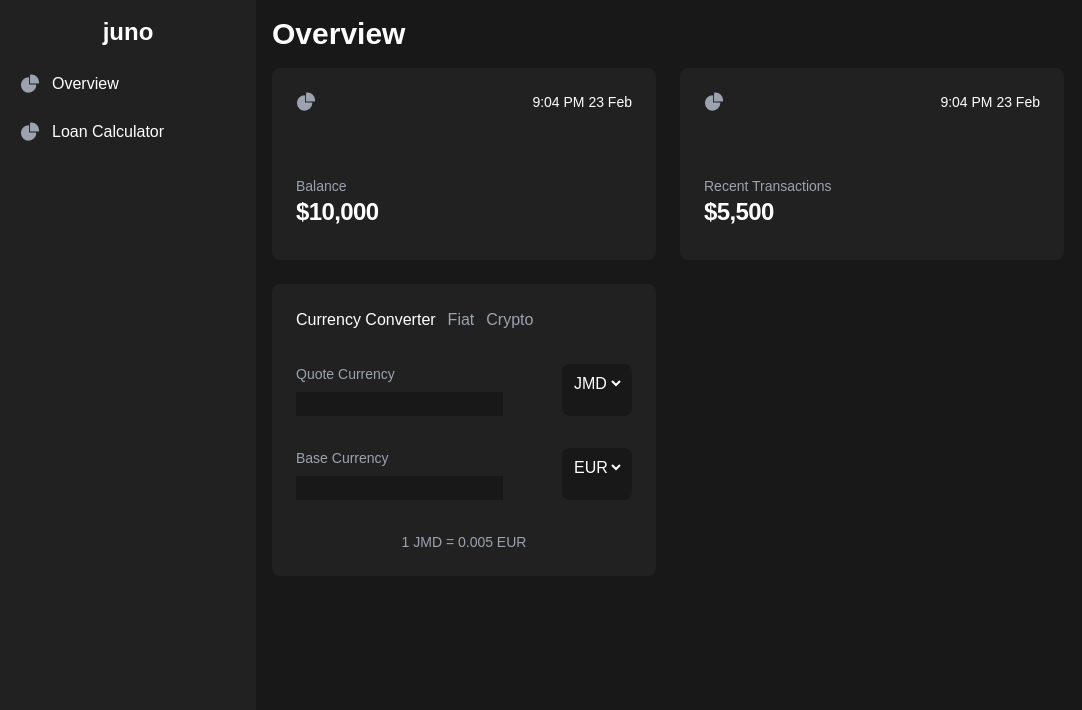
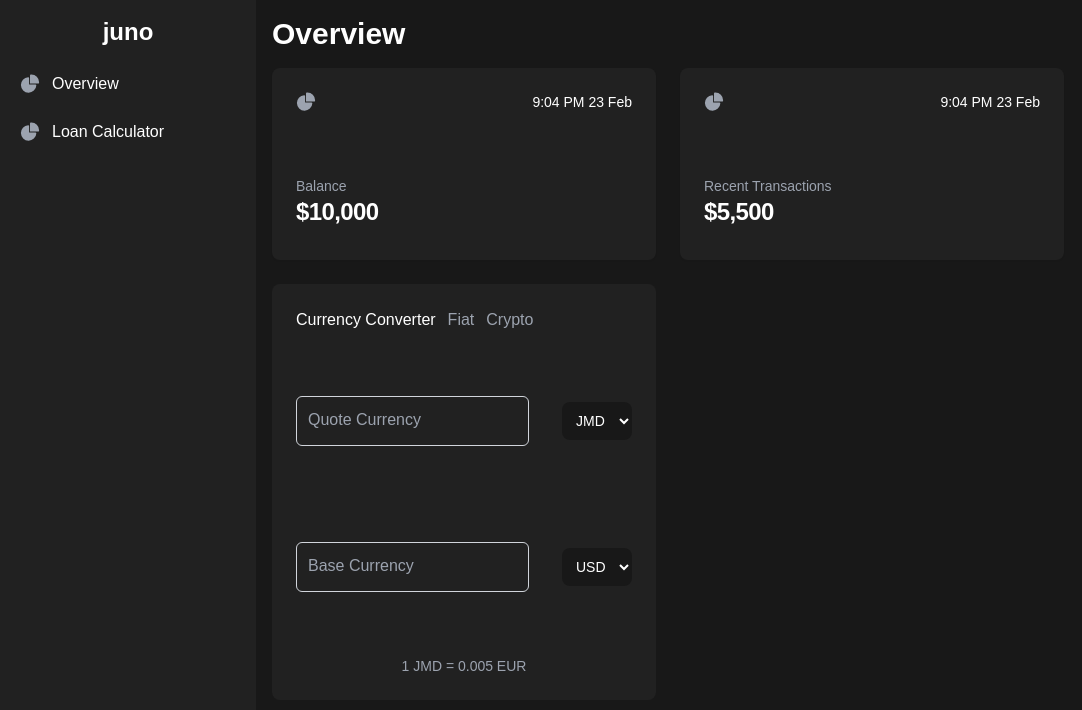
Before and after one commit to hakeem-jc/juno, a Next.js app: page / in a window 1280 px wide. Shown: the top 710 px of the page, without its empty margins (0-1082 px from the left). Built offline with nearby package versions, Linux system fonts and the light colour scheme.

Commit message:
feat: Update currency converter UI

```diff
--- a/app/components/ui/CurrencyConverter.tsx
+++ b/app/components/ui/CurrencyConverter.tsx
@@ -1,4 +1,18 @@
+"use client";
+import { useForm } from "react-hook-form";
+import Input from "@/app/components/ui/Input";
+
+type FormData = {
+  quoteCurrency: string;
+  baseCurrency: string;
+};
+
 const CurrencyConverter = () => {
+  const {
+    register,
+    formState: { errors },
+    setValue,
+  } = useForm<FormData>();
   return (
     <div className="max-w-sm md:w-96 min-h-48 p-6 rounded-lg shadowm-sm bg-[#212121] flex flex-col justify-between items-center gap-8">
       <div className="flex gap-3 w-full">
@@ -7,33 +21,57 @@ const CurrencyConverter = () => {
         <p className="block text-gray-400">Crypto</p>
       </div>
 
-      <div className="flex w-full justify-between">
+      <form className="flex w-full justify-between items-center">
         <div>
-          <p className="text-sm text-gray-400 mb-2">Quote Currency</p>
-          <input type="number" className="bg-[#181818] text-white" />
+          <Input
+            id="quoteCurrency"
+            label="Quote Currency"
+            type="number"
+            // @ts-ignore
+            register={register}
+            placeholder="0.00"
+          />
         </div>
 
-        <div className="bg-[#181818] p-2 rounded-lg">
-          <select className="bg-[#181818] text-white">
-            <option>JMD</option>
-            <option>EUR</option>
+        <div>
+          <select
+            id="quoteCurrencyOptions"
+            className="text-sm rounded-lg block w-full p-2.5 bg-[#181818] placeholder-gray-400 text-white focus:ring-blue-500 focus:border-blue-500"
+          >
+            <option selected value="JMD">
+              JMD
+            </option>
+            <option value="USD">USD</option>
+            <option value="EUR">EUR</option>
           </select>
         </div>
-      </div>
+      </form>
 
-      <div className="flex w-full justify-between">
+      <form className="flex w-full justify-between items-center">
         <div>
-          <p className="text-sm text-gray-400 mb-2">Base Currency</p>
-          <input type="number" className="bg-[#181818] text-white" />
+          <Input
+            id="baseCurrency"
+            label="Base Currency"
+            type="number"
+            // @ts-ignore
+            register={register}
+            placeholder="0.00"
+          />
         </div>
 
-        <div className="bg-[#181818] p-2 rounded-lg">
-          <select className="bg-[#181818] text-white">
-            <option>EUR</option>
-            <option>JMD</option>
+        <div>
+          <select
+            id="baseCurrencyOptions"
+            className="text-sm rounded-lg block w-full p-2.5 bg-[#181818] placeholder-gray-400 text-white focus:ring-blue-500 focus:border-blue-500"
+          >
+            <option selected value="USD">
+              USD
+            </option>
+            <option value="JMD">JMD</option>
+            <option value="EUR">EUR</option>
           </select>
         </div>
-      </div>
+      </form>
 
       <p className="text-gray-400 text-sm">1 JMD = 0.005 EUR</p>
     </div>
```
